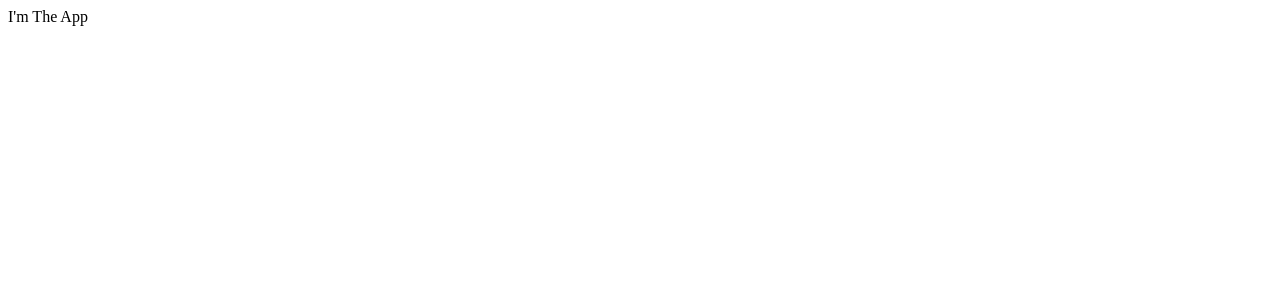
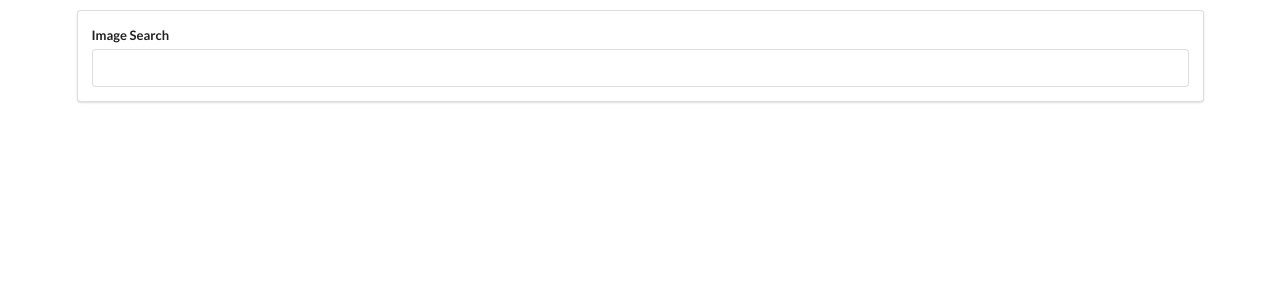
Before and after one commit to Sokos6/pix, a React (Create React App) app: page / in a window 1280 px wide. Shown: the top 300 px of the page. Built offline with nearby package versions, Linux system fonts and the light colour scheme.

Commit message:
css image search

```diff
--- a/public/index.html
+++ b/public/index.html
@@ -10,6 +10,7 @@
       content="Web site created using create-react-app"
     />
     <link rel="apple-touch-icon" href="%PUBLIC_URL%/logo192.png" />
+    <link rel="stylesheet" href="https://cdnjs.cloudflare.com/ajax/libs/semantic-ui/2.4.1/semantic.min.css" />
     <!--
       manifest.json provides metadata used when your web app is installed on a
       user's mobile device or desktop. See https://developers.google.com/web/fundamentals/web-app-manifest/
--- a/src/components/App.js
+++ b/src/components/App.js
@@ -1,7 +1,8 @@
 import React from 'react';
+import SearchBar from './SearchBar';
 
 const App = () => {
-  return <div>I'm The App</div>
+  return <div className="ui container" style={{ marginTop: '10px'}}><SearchBar /></div>
 }
 
 export default App;
--- /dev/null
+++ b/src/components/SearchBar.js
@@ -0,0 +1,18 @@
+import React from "react";
+
+class SearchBar extends React.Component {
+  render() {
+    return (
+      <div className="ui segment">
+        <form className="ui form">
+          <div className="field">
+            <label>Image Search</label>
+          <input type="text" />
+          </div>
+        </form>
+      </div>
+    );
+  }
+}
+
+export default SearchBar;
```
